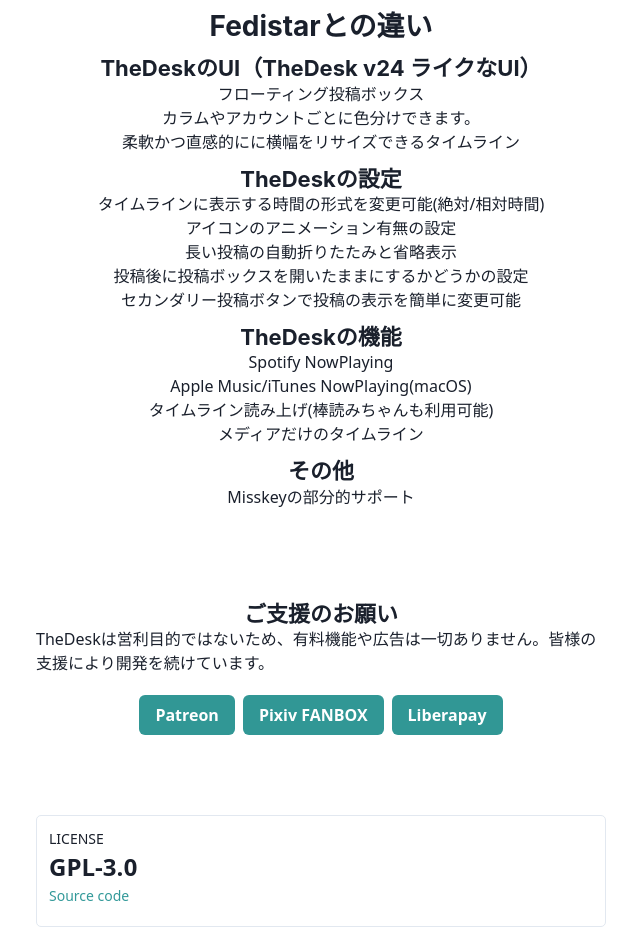
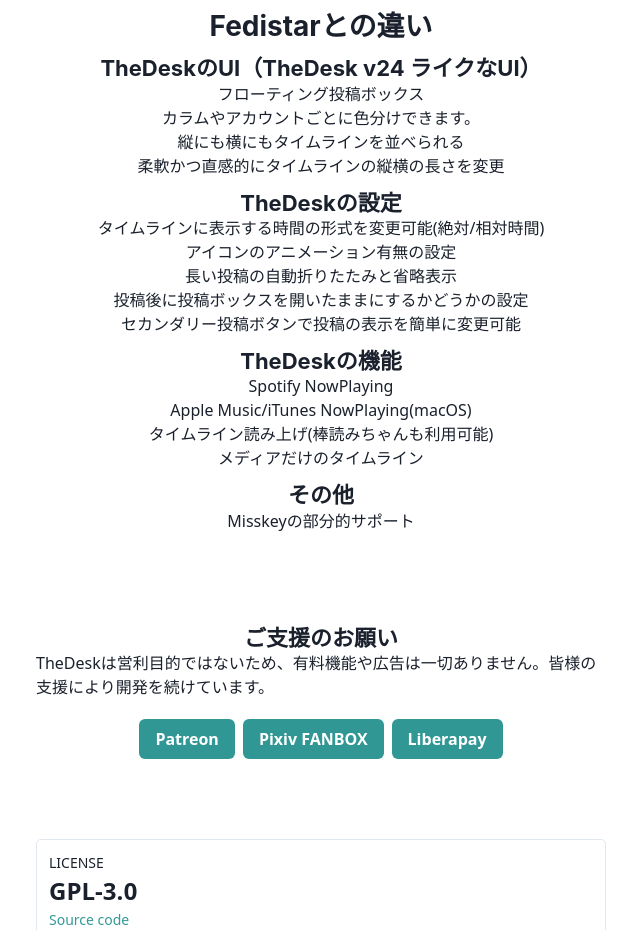
Before and after one commit to cutls/TheDesk-lp, a Next.js app: page /ja in a window 1280 px wide. Shown: the part 1387-2317 px from the top of the page, without its empty margins (319-959 px from the left). Built offline with nearby package versions, Linux system fonts and the light colour scheme.

Commit message:
tatezumi

```diff
--- a/src/pages/[lang].tsx
+++ b/src/pages/[lang].tsx
@@ -53,7 +53,7 @@
 	difference: 'Fedistarとの違い',
 	lp1: {
 		title: 'TheDeskのUI（TheDesk v24 ライクなUI）',
-		contents: ['フローティング投稿ボックス', 'カラムやアカウントごとに色分けできます。', '柔軟かつ直感的にに横幅をリサイズできるタイムライン'],
+		contents: ['フローティング投稿ボックス', 'カラムやアカウントごとに色分けできます。', '縦にも横にもタイムラインを並べられる', '柔軟かつ直感的にタイムラインの縦横の長さを変更'],
 	},
 	lp2: {
 		title: 'TheDeskの設定',
@@ -93,7 +93,7 @@
 	difference: "What's different from Fedistar?",
 	lp1: {
 		title: 'TheDesk UI(like TheDesk ~v24)',
-		contents: ['Floating post box', 'It can be color-coded by column or account', 'Flexible and intuitive width resizing timeline'],
+		contents: ['Floating post box', 'It can be color-coded by column or account', 'Timelines than can be stacked vertically and horizontally', 'Flexible and intuitive width resizing timeline'],
 	},
 	lp2: {
 		title: ' TheDesk config',
```
